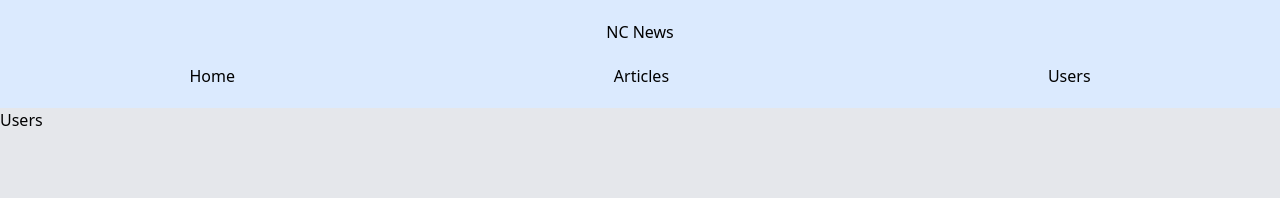
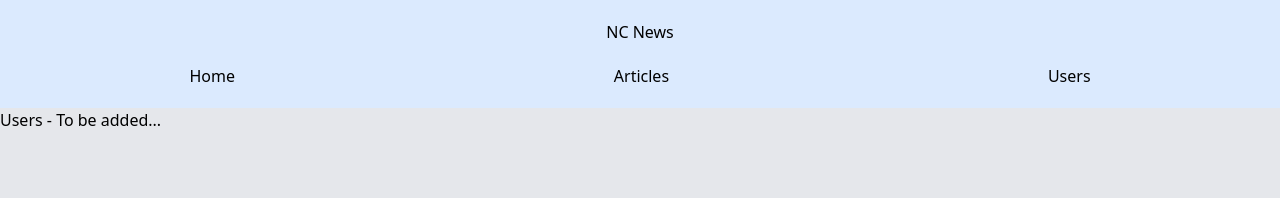
Before and after one commit to dot-jayson/nc-news-app, a React (Vite) app: page /users in a window 1280 px wide. Shown: the top 198 px of the page. Built offline with nearby package versions, Linux system fonts and the light colour scheme.

Commit message:
updated styling a bit

```diff
--- a/src/components/ArticleCard.jsx
+++ b/src/components/ArticleCard.jsx
@@ -7,6 +7,12 @@ const ArticleCard = (props) => {
     <Link to={`/articles/${article.article_id}`}>
       <div className=" bg-blue-400 border border-gray-200 rounded-lg p-6 ">
         <h3>{article.title}</h3>
+        <img
+          src={article.article_img_url}
+          className="rounded-xl"
+          alt="image of the article"
+        />
+
         <p className="text-xs">Votes: {article.votes}</p>
         <div className="flex justify-between">
           <p className="text-xs">By: {article.author}</p>
--- a/src/components/ArticlesList.jsx
+++ b/src/components/ArticlesList.jsx
@@ -90,7 +90,7 @@ const ArticlesList = () => {
     return <p>Loading...</p>;
   }
   return (
-    <div className="max-w-sm m-auto bg-green-100 flex flex-col justify-around gap-5">
+    <div className="max-w-sm m-auto flex flex-col justify-around gap-5">
       <div className="flex justify-between">
         <p>Sort by:</p>
         <select
--- a/src/components/Users.jsx
+++ b/src/components/Users.jsx
@@ -1,7 +1,7 @@
 import React from "react";
 
 const Users = () => {
-  return <div>Users</div>;
+  return <div>Users - To be added...</div>;
 };
 
 export default Users;
```
